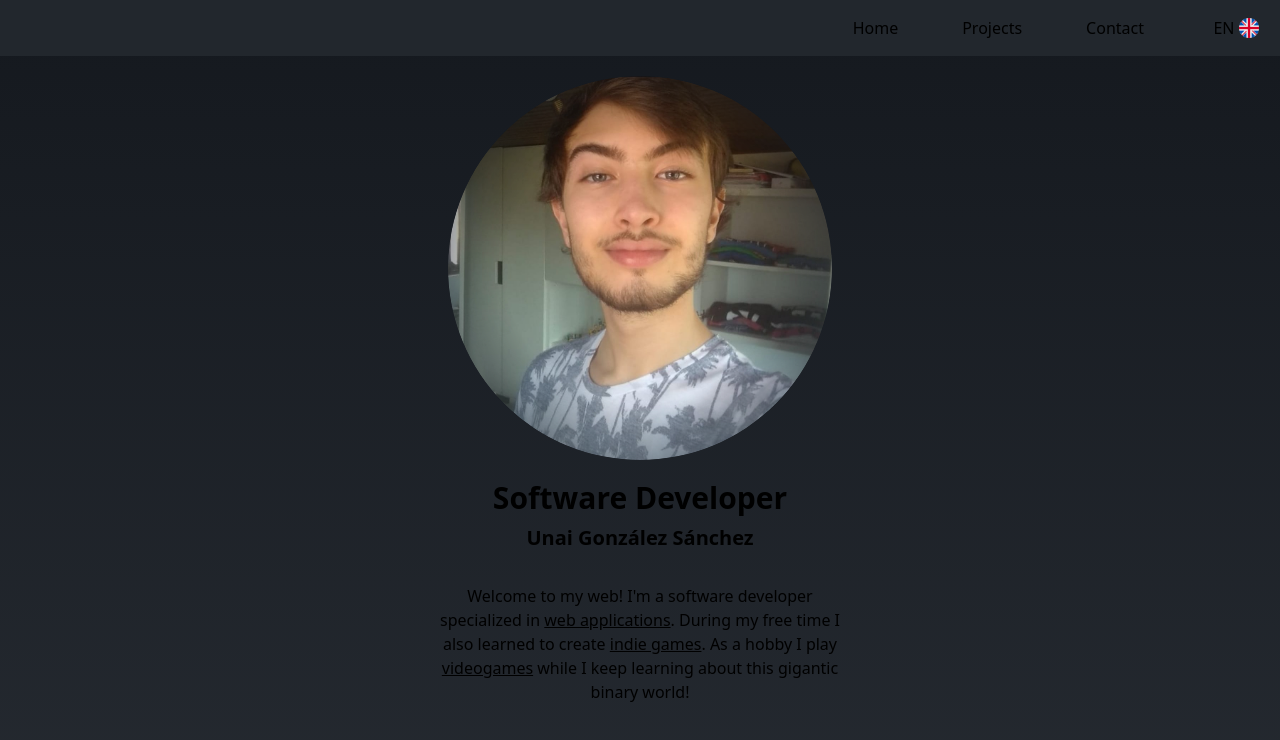
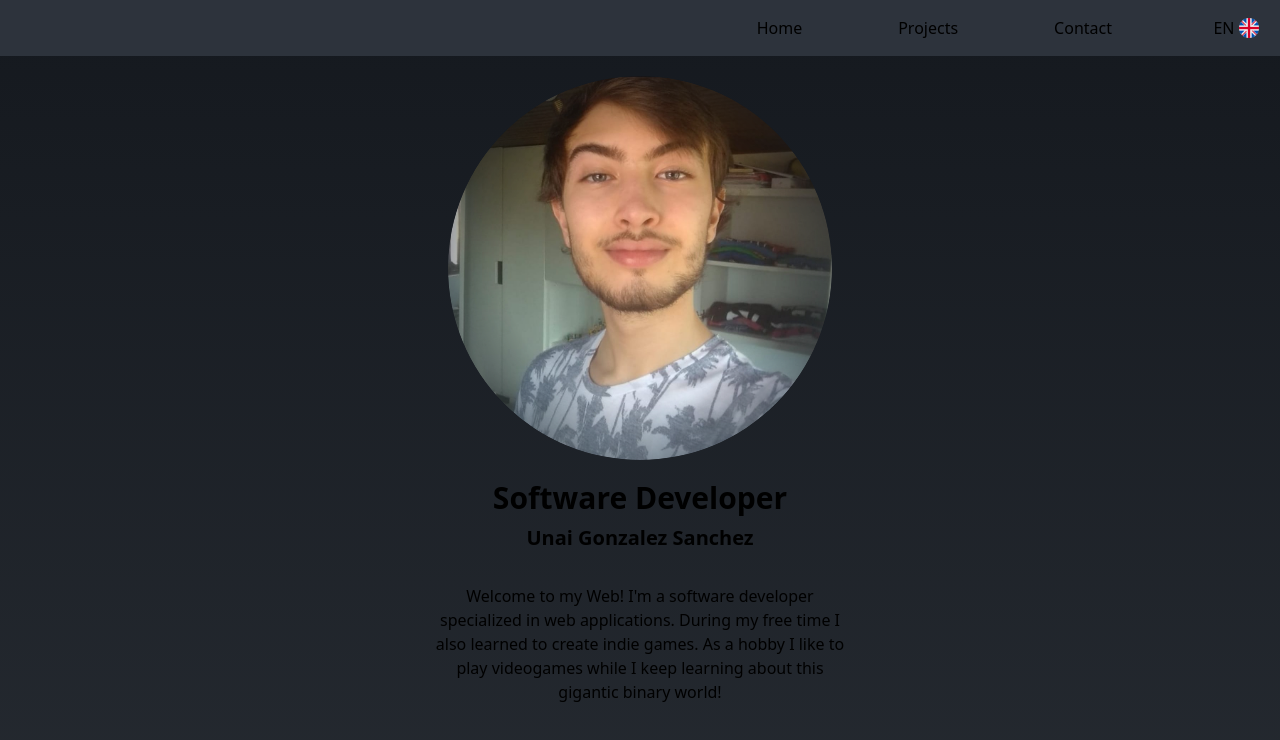
Before and after one commit to 1ai13/Portfolio, a React (Vite) app in the folder frontend/: page / in a window 1280 px wide. Shown: the top 740 px of the page. Built offline with nearby package versions, Linux system fonts and the light colour scheme.

Commit message:
adding translations with json

```diff
--- a/frontend/src/components/Header.jsx
+++ b/frontend/src/components/Header.jsx
@@ -1,13 +1,21 @@
-import Localization from "./Localization.jsx";
+import Internalization from "./Internalization.jsx";
+import translations from "./Translator.jsx";
 
 function Header() {
+  const { home, projects, contact } = translations();
   return (
     <>
-      <header className="header bg-bg-primary  p-4 flex justify-between md:justify-end md:gap-16">
-        <a href="#">Home</a>
-        <a href="#">Projects</a>
-        <a href="#">Contact</a>
-        <Localization />
+      <header className="header bg-bg-secondary flex justify-between md:justify-end md:gap-16">
+        <a className="hover:bg-bg-primary p-3 md:p-4" href="#">
+          {home}
+        </a>
+        <a className="hover:bg-bg-primary p-3 md:p-4" href="#">
+          {projects}
+        </a>
+        <a className="hover:bg-bg-primary p-3 md:p-4" href="#">
+          {contact}
+        </a>
+        <Internalization />
       </header>
     </>
   );
--- a/frontend/src/components/Localization.jsx
+++ b/frontend/src/components/Internalization.jsx
@@ -1,31 +1,32 @@
 import { useState } from "react";
 import spainFlag from "../assets/images/spainLocale-icon.png";
 import ukFlag from "../assets/images/unitedKingdomLocale-icon.png";
+import { useLanguage } from "./LanguageManager.jsx";
 
 function Localization() {
   const [isOpen, setIsOpen] = useState(false);
-  const [localeLang, setLocaleLang] = useState("EN");
+  const { lang: localeLang, setLang: setLocaleLang } = useLanguage();
   const [localeFlag, setLocaleFlag] = useState(ukFlag);
 
   return (
     <>
-      <div className="relative">
-        <button
-          onClick={() => setIsOpen(!isOpen)}
-          className="flex justify-center items-center gap-1 cursor-pointer w-14"
-        >
+      <div
+        onClick={() => setIsOpen(!isOpen)}
+        className="relative hover:bg-bg-primary p-3 md:p-4 cursor-pointer"
+      >
+        <div className="flex justify-center items-center gap-1 w-14">
           {localeLang}
           <img className="w-5 h-5" src={localeFlag}></img>
-        </button>
+        </div>
 
         <div
           className={`${
             isOpen ? "flex" : "hidden"
-          } flex-col border rounded-md bg-bg-secondary mt-1 absolute top-full w-14 shadow-xl shadow-bg-secondary`}
+          } flex-col border rounded-md bg-bg-primary absolute top-[85%] w-14`}
         >
           <button
             onClick={changeLocale}
-            className="flex justify-center gap-1 items-center cursor-pointer"
+            className="flex justify-center gap-1 items-center cursor-pointer rounded-md hover:bg-bg-secondary"
           >
             EN
             <img className="w-5 h-5" src={ukFlag}></img>
@@ -34,7 +35,7 @@ function Localization() {
           <hr />
           <button
             onClick={changeLocale}
-            className="flex justify-center gap-1 items-center cursor-pointer"
+            className="flex justify-center gap-1 items-center cursor-pointer rounded-md hover:bg-bg-secondary"
           >
             ES
             <img className="w-5 h-5" src={spainFlag}></img>
--- /dev/null
+++ b/frontend/src/components/LanguageManager.jsx
@@ -0,0 +1,17 @@
+import { createContext, useContext, useState } from "react";
+
+const LanguageContext = createContext();
+
+export function LanguageManager({ children }) {
+  const [lang, setLang] = useState("EN");
+
+  return (
+    <LanguageContext.Provider value={{ lang, setLang }}>
+      {children}
+    </LanguageContext.Provider>
+  );
+}
+
+export function useLanguage() {
+  return useContext(LanguageContext);
+}
--- a/frontend/src/components/MyInfo.jsx
+++ b/frontend/src/components/MyInfo.jsx
@@ -1,13 +1,21 @@
-import profilePic from '../assets/images/portfolio_pic.jpg';
-
-function MyInfo(){
-    return <>
-    <img className="size-64 rounded-full mask-radial-from-50% m-auto my-5 md:size-96" src={profilePic} alt="Profile Picture" />
-    <h1 className='font-extrabold text-3xl text-center mb-2'>Software Developer</h1>
-    <h2 className='font-bold text-xl text-center mb-8'>Unai González Sánchez</h2>
-    <p id="about" className='font-normal mx-4 text-justify md:text-center md:w-1/3 md:mx-auto'>Welcome to my web! I'm a software developer specialized in <u>web applications</u>.
-    During my free time I also learned to create <u>indie games</u>. As a hobby I play <u>videogames</u> while I keep learning about this gigantic binary world!</p>
-    </>;
+import profilePic from "../assets/images/portfolio_pic.jpg";
+import translations from "./Translator.jsx";
+function MyInfo() {
+  const { title, name, about } = translations();
+  return (
+    <>
+      <img
+        className="size-64 rounded-full mask-radial-from-50% m-auto my-5 md:size-96"
+        src={profilePic}
+        alt="Profile Picture"
+      />
+      <h1 className="font-extrabold text-3xl text-center mb-2">{title}</h1>
+      <h2 className="font-bold text-xl text-center mb-8">{name}</h2>
+      <p className="font-normal mx-4 text-justify md:text-center md:w-1/3 md:mx-auto">
+        {about}
+      </p>
+    </>
+  );
 }
 
 export default MyInfo;
--- /dev/null
+++ b/frontend/src/components/Translator.jsx
@@ -0,0 +1,7 @@
+import locales from "../locales/locales.json";
+import { useLanguage } from "./LanguageManager";
+
+export default function translations() {
+  const { lang } = useLanguage();
+  return locales[lang];
+}
--- /dev/null
+++ b/frontend/src/locales/locales.json
@@ -0,0 +1,18 @@
+{
+    "EN": {
+        "home": "Home",
+        "projects": "Projects",
+        "contact": "Contact",
+        "title": "Software Developer",
+        "name": "Unai Gonzalez Sanchez",
+        "about": "Welcome to my Web! I'm a software developer specialized in web applications. During my free time I also learned to create indie games. As a hobby I like to play videogames while I keep learning about this gigantic binary world!"
+    },
+    "ES":{
+        "home": "Inicio",
+        "projects": "Proyectos",
+        "contact": "Contacto",
+        "title": "Desarrollador de Software",
+        "name": "Unai González Sánchez",
+        "about": "¡Bienvenido a mi Web! Soy un desarrollador de software especializado en aplicaciones web. Durante mi tiempo libre también aprendí desarrollo indie de juegos. Como pasatiempo me gusta jugar videojuegos mientras sigo aprendiendo de este ¡mundo binario gigantesco!"
+    }
+}
--- a/frontend/src/main.jsx
+++ b/frontend/src/main.jsx
@@ -2,9 +2,12 @@ import { StrictMode } from "react";
 import { createRoot } from "react-dom/client";
 import "./styles/index.css";
 import App from "./App.jsx";
+import { LanguageManager } from "./components/LanguageManager.jsx";
 
 createRoot(document.getElementById("root")).render(
   <StrictMode>
-    <App />
+    <LanguageManager>
+      <App />
+    </LanguageManager>
   </StrictMode>
 );
--- a/frontend/src/styles/index.css
+++ b/frontend/src/styles/index.css
@@ -1,12 +1,14 @@
 @import "tailwindcss";
 
 @theme {
-  --color-body: oklch(21% 0.013 258);
-  --color-bg-primary: oklch(27% 0.014 256);
-  --color-bg-secondary: oklch(32% 0.018 256);
-  --color-primary: oklch(87% 0.169 193);
-  --color-secondary: oklch(59% 0.21 289);
-  --color-text: oklch(93% 0.015 255);
+  --color-bg-body: oklch(21% 0.013 258);        /* Overall app background (darkest) */
+  --color-bg-primary: oklch(26% 0.014 256);     /* Main cards / panels background */
+  --color-bg-secondary: oklch(32% 0.018 256);    /* Elevated elements (dropdowns, modals) */
+
+  --color-accent-primary: oklch(87% 0.169 193); /* Main neon cyan accent */
+  --color-accent-secondary: oklch(59% 0.21 289);/* Supporting purple accent */
+
+  --color-text: oklch(93% 0.015 255);   /* Main readable text color */
 }
 
 :root {
```
